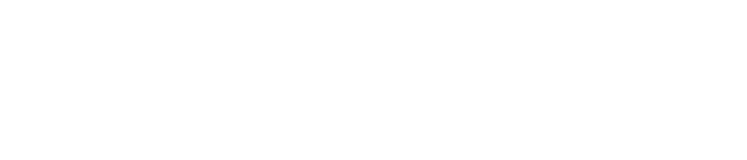
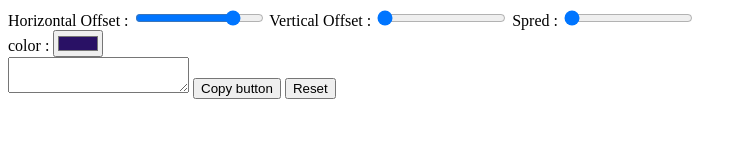
Before and after one commit to codewithandres/-67-Daycode-Box-Shadow-Generator-With-JavaScript, a plain HTML site: page index.html in a window 1280 px wide. Shown: the whole page, without its empty margins (0-747 px from the left). Drawn offline with Linux system fonts and the light colour scheme.

Commit message:
estructura para el proyecto

```diff
--- a/css/main.css
+++ b/css/main.css
@@ -0,0 +1,2 @@
+/* google font DM sans*/
+@import url('https://fonts.googleapis.com/css2?family=DM+Sans:ital,opsz,wght@0,9..40,100..1000;1,9..40,100..1000&display=swap');
--- a/index.html
+++ b/index.html
@@ -1,11 +1,49 @@
 <!DOCTYPE html>
 <html lang="en">
+
 <head>
     <meta charset="UTF-8">
     <meta name="viewport" content="width=device-width, initial-scale=1.0">
     <title>BoxShadow Generator | Codewithandres </title>
+    <!-- custom css -->
+    <link rel="stylesheet" href="css/main.css">
+    <!-- custom js -->
+    <script type="module" src="js/app.js"></script>
 </head>
+
 <body>
+    <div class="container">
+        <div class="box-cotainer">
+            <div class="box"></div>
+        </div>
 
+        <div id="controls">
+            <div class="blue-section">
+
+                <label for="h-offet">Horizontal Offset :</label>
+                <input type="range" id="h-offet" min="-50" max="50" value="30">
+
+                <label for="v-offset">Vertical Offset :</label>
+                <input type="range" id="v-offset" min="50" max="50" value="30">
+
+                <label for="spred">Spred :</label>
+                <input type="range" id="spred" min="0" max="50" value="0">
+            </div>
+
+            <div class="controls-section">
+                <div class="color-part">
+                    <label for="color">color :</label>
+                    <input type="color" value="#291165" id="color">
+                </div>
+            </div>
+
+            <div class="code-container">
+                <textarea id="code" readonly></textarea>
+                <button id="copy-button">Copy button</button>
+                <button id="rest-button">Reset</button>
+            </div>
+        </div>
+    </div>
 </body>
+
 </html>
```
